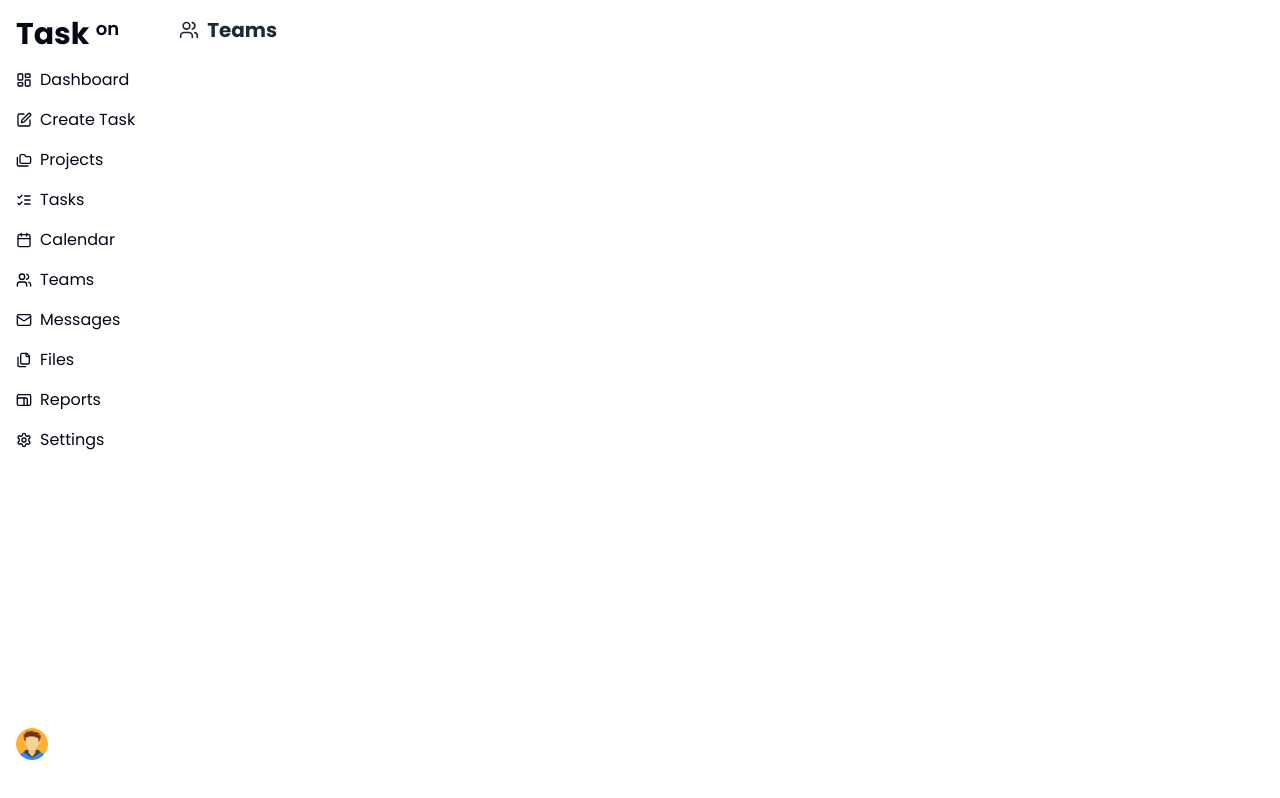
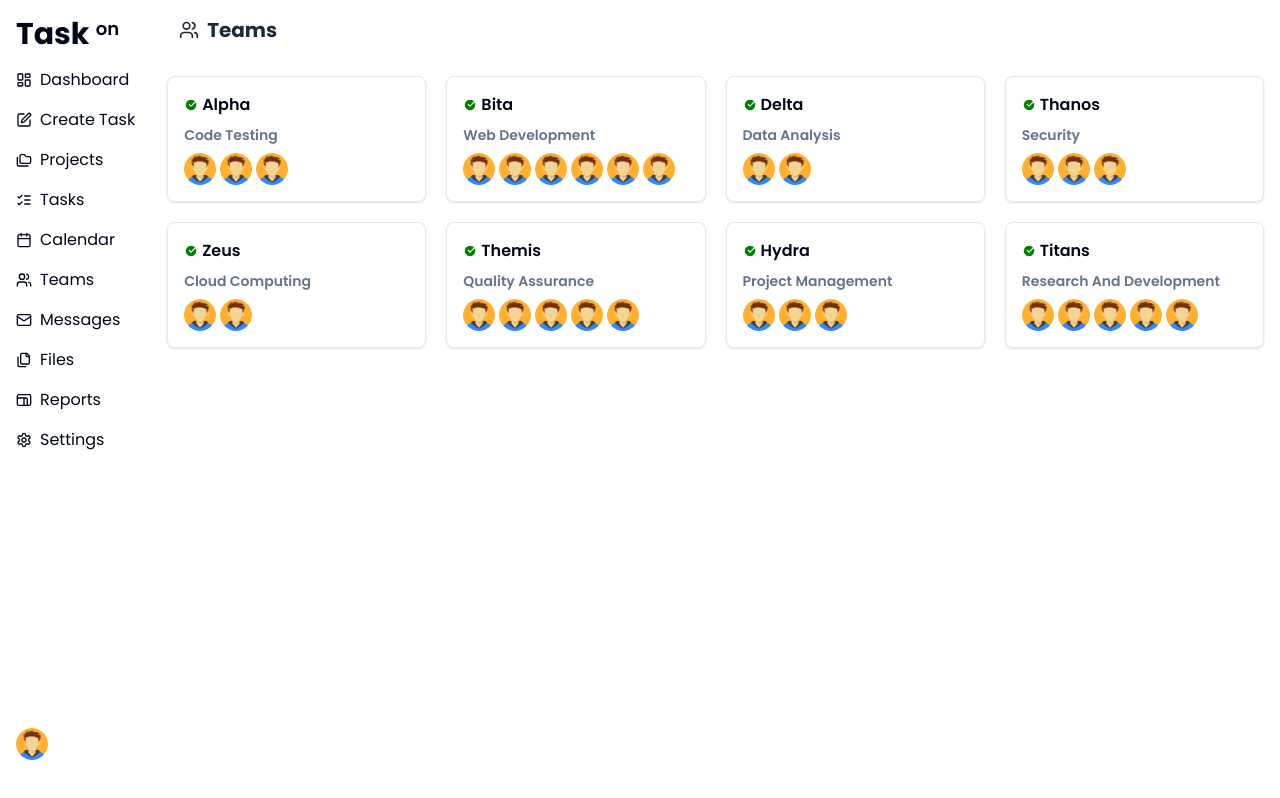
Before and after one commit to GitByImran/task-on, a Next.js app: page /teams in a window 1280 px wide. Built offline with nearby package versions, Linux system fonts and the light colour scheme.

Commit message:
workng - teams page

```diff
--- a/src/app/teams/page.tsx
+++ b/src/app/teams/page.tsx
@@ -1,13 +1,237 @@
-import { Users } from "lucide-react";
+import { CheckCircle, CircleDot, Diamond, Users } from "lucide-react";
 import React from "react";
+
+const Teams_List = [
+  {
+    label: "alpha",
+    discipline: "code testing",
+    members: [
+      {
+        name: "John Doe",
+        image: "/dummy-avatar.png",
+        designation: "QA Tester",
+      },
+      {
+        name: "John Doe",
+        image: "/dummy-avatar.png",
+        designation: "QA Tester",
+      },
+      {
+        name: "John Doe",
+        image: "/dummy-avatar.png",
+        designation: "QA Tester",
+      },
+    ],
+  },
+  {
+    label: "bita",
+    discipline: "web development",
+    members: [
+      {
+        name: "Jane Smith",
+        image: "/dummy-avatar.png",
+        designation: "Frontend Developer",
+      },
+      {
+        name: "Alex Johnson",
+        image: "/dummy-avatar.png",
+        designation: "Backend Developer",
+      },
+      {
+        name: "Jane Smith",
+        image: "/dummy-avatar.png",
+        designation: "Frontend Developer",
+      },
+      {
+        name: "Alex Johnson",
+        image: "/dummy-avatar.png",
+        designation: "Backend Developer",
+      },
+      {
+        name: "Jane Smith",
+        image: "/dummy-avatar.png",
+        designation: "Frontend Developer",
+      },
+      {
+        name: "Alex Johnson",
+        image: "/dummy-avatar.png",
+        designation: "Backend Developer",
+      },
+    ],
+  },
+  {
+    label: "delta",
+    discipline: "data analysis",
+    members: [
+      {
+        name: "Emily Brown",
+        image: "/dummy-avatar.png",
+        designation: "Data Analyst",
+      },
+      {
+        name: "Emily Brown",
+        image: "/dummy-avatar.png",
+        designation: "Data Analyst",
+      },
+    ],
+  },
+  {
+    label: "thanos",
+    discipline: "security",
+    members: [
+      {
+        name: "Thanos",
+        image: "/dummy-avatar.png",
+        designation: "Security Specialist",
+      },
+      {
+        name: "Thanos",
+        image: "/dummy-avatar.png",
+        designation: "Security Specialist",
+      },
+      {
+        name: "Thanos",
+        image: "/dummy-avatar.png",
+        designation: "Security Specialist",
+      },
+    ],
+  },
+  {
+    label: "zeus",
+    discipline: "cloud computing",
+    members: [
+      {
+        name: "Zeus",
+        image: "/dummy-avatar.png",
+        designation: "Cloud Architect",
+      },
+      {
+        name: "Zeus",
+        image: "/dummy-avatar.png",
+        designation: "Cloud Architect",
+      },
+    ],
+  },
+  {
+    label: "themis",
+    discipline: "quality assurance",
+    members: [
+      {
+        name: "Themis",
+        image: "/dummy-avatar.png",
+        designation: "QA Analyst",
+      },
+      {
+        name: "Themis",
+        image: "/dummy-avatar.png",
+        designation: "QA Analyst",
+      },
+      {
+        name: "Themis",
+        image: "/dummy-avatar.png",
+        designation: "QA Analyst",
+      },
+      {
+        name: "Themis",
+        image: "/dummy-avatar.png",
+        designation: "QA Analyst",
+      },
+      {
+        name: "Themis",
+        image: "/dummy-avatar.png",
+        designation: "QA Analyst",
+      },
+    ],
+  },
+  {
+    label: "hydra",
+    discipline: "project management",
+    members: [
+      {
+        name: "Hydra",
+        image: "/dummy-avatar.png",
+        designation: "Project Manager",
+      },
+      {
+        name: "Hydra",
+        image: "/dummy-avatar.png",
+        designation: "Project Manager",
+      },
+      {
+        name: "Hydra",
+        image: "/dummy-avatar.png",
+        designation: "Project Manager",
+      },
+    ],
+  },
+  {
+    label: "titans",
+    discipline: "research and development",
+    members: [
+      {
+        name: "Titans",
+        image: "/dummy-avatar.png",
+        designation: "Research Scientist",
+      },
+      {
+        name: "Titans",
+        image: "/dummy-avatar.png",
+        designation: "Research Scientist",
+      },
+      {
+        name: "Titans",
+        image: "/dummy-avatar.png",
+        designation: "Research Scientist",
+      },
+      {
+        name: "Titans",
+        image: "/dummy-avatar.png",
+        designation: "Research Scientist",
+      },
+      {
+        name: "Titans",
+        image: "/dummy-avatar.png",
+        designation: "Research Scientist",
+      },
+    ],
+  },
+];
 
 const TeamsPage = () => {
   return (
-    <div>
+    <div className="space-y-8">
       <div className="flex items-center gap-2  px-3 text-lg text-slate-800">
         <Users size={20} strokeWidth={2} />
         <span className="text-xl font-bold">Teams</span>
       </div>
+      <main className="">
+        <div className="grid grid-cols-1 sm:grid-cols-2 md:grid-cols-3 lg:grid-cols-4 gap-5">
+          {Teams_List.map((team: any, index: number) => (
+            <div key={index} className="space-y-2 p-4 border rounded-lg shadow">
+              <div className="flex items-center gap-1">
+                <CheckCircle size={14} fill="green" stroke="white" />
+                {/* todo: this will replace with team logo */}
+                <h2 className="font-semibold capitalize">{team.label}</h2>
+              </div>
+
+              <h2 className="text-sm font-semibold capitalize text-slate-500">
+                {team.discipline}
+              </h2>
+              <div className="flex flex-wrap items-center gap-1">
+                {team.members.map((member: any, index: number) => (
+                  <img
+                    key={index}
+                    src={member.image}
+                    alt=""
+                    title={member.name}
+                    className="h-8 w-8 rounded-full object-cover overflow-hidden"
+                  />
+                ))}
+              </div>
+            </div>
+          ))}
+        </div>
+      </main>
     </div>
   );
 };
```
